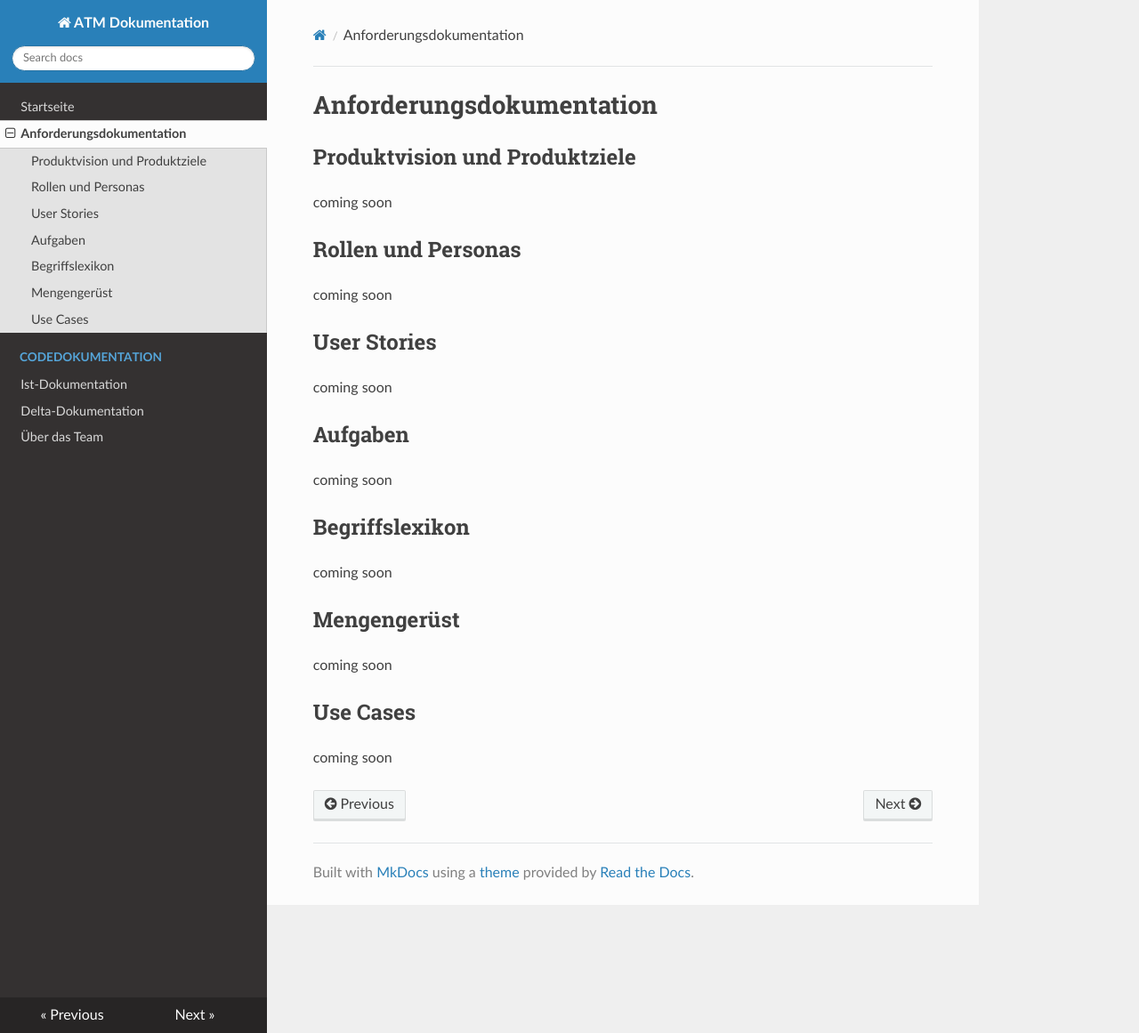
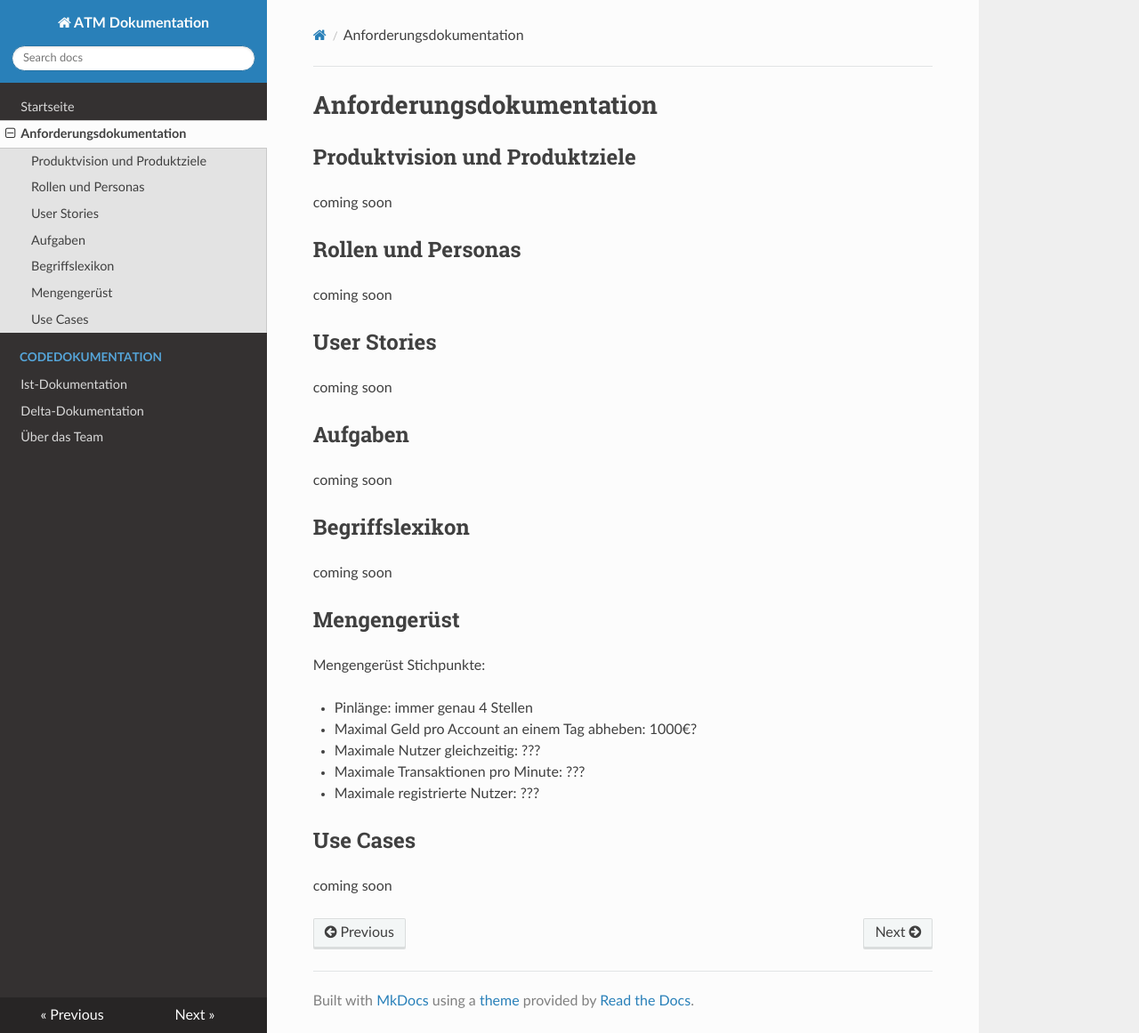
Before and after one commit to Halfpipe-SD/ATM, an MkDocs documentation site: the page built from docs/docs/requirements.md, in a window 1280 px wide and 1161 px high. Shown: the whole window at 89% size. Built offline with MkDocs 1.6.1, drawn with Linux system fonts in a browser that asks for light colours; nearby versions of some CDN libraries.

Commit message:
add ministichpunkte mengengerüst

```diff
--- a/docs/docs/requirements.md
+++ b/docs/docs/requirements.md
@@ -22,7 +22,14 @@ coming soon
 
 ## Mengengerüst
 
-coming soon
+Mengengerüst Stichpunkte:
+
+- Pinlänge: immer genau 4 Stellen
+- Maximal Geld pro Account an einem Tag abheben: 1000€?
+- Maximale Nutzer gleichzeitig: ???
+- Maximale Transaktionen pro Minute: ???
+- Maximale registrierte Nutzer: ???
+
 
 ## Use Cases
 
```
